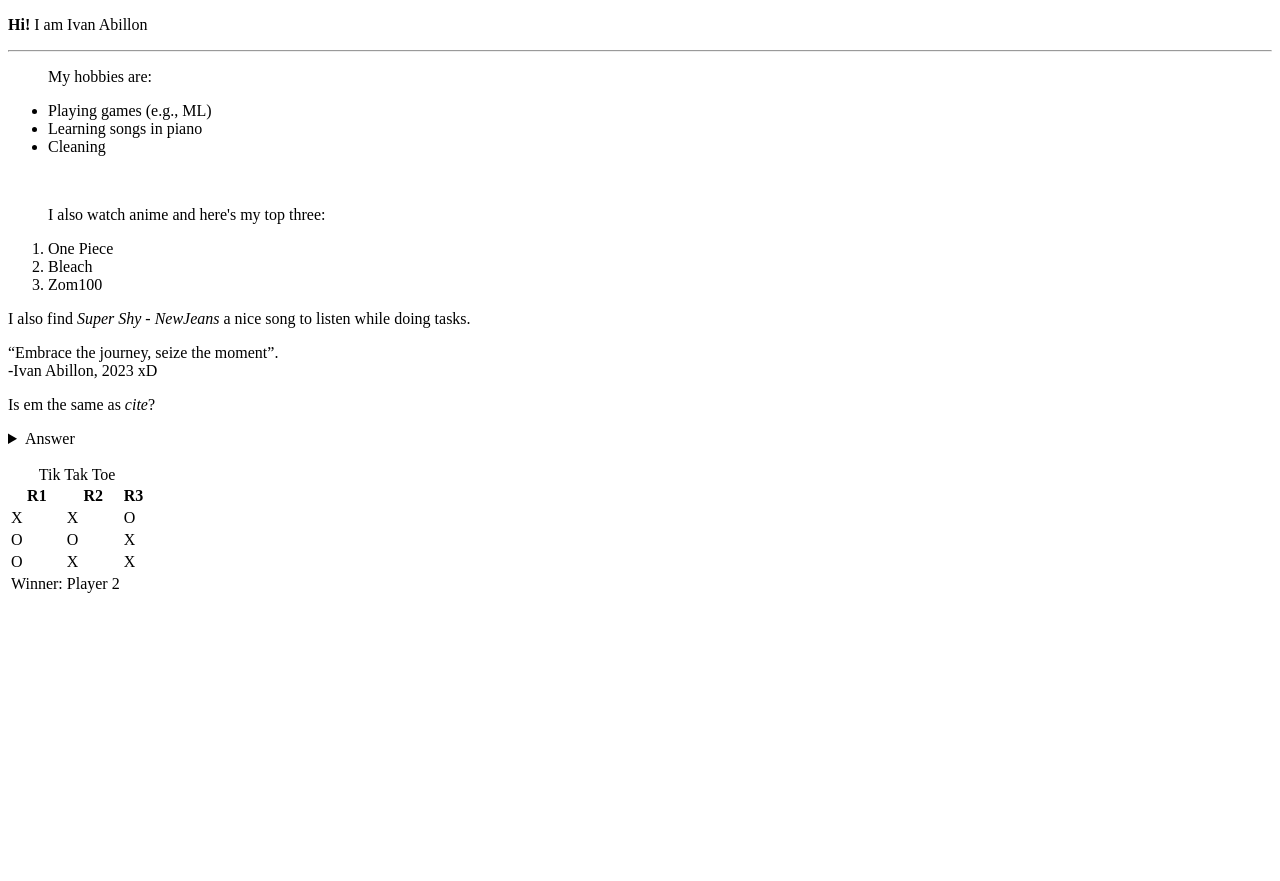
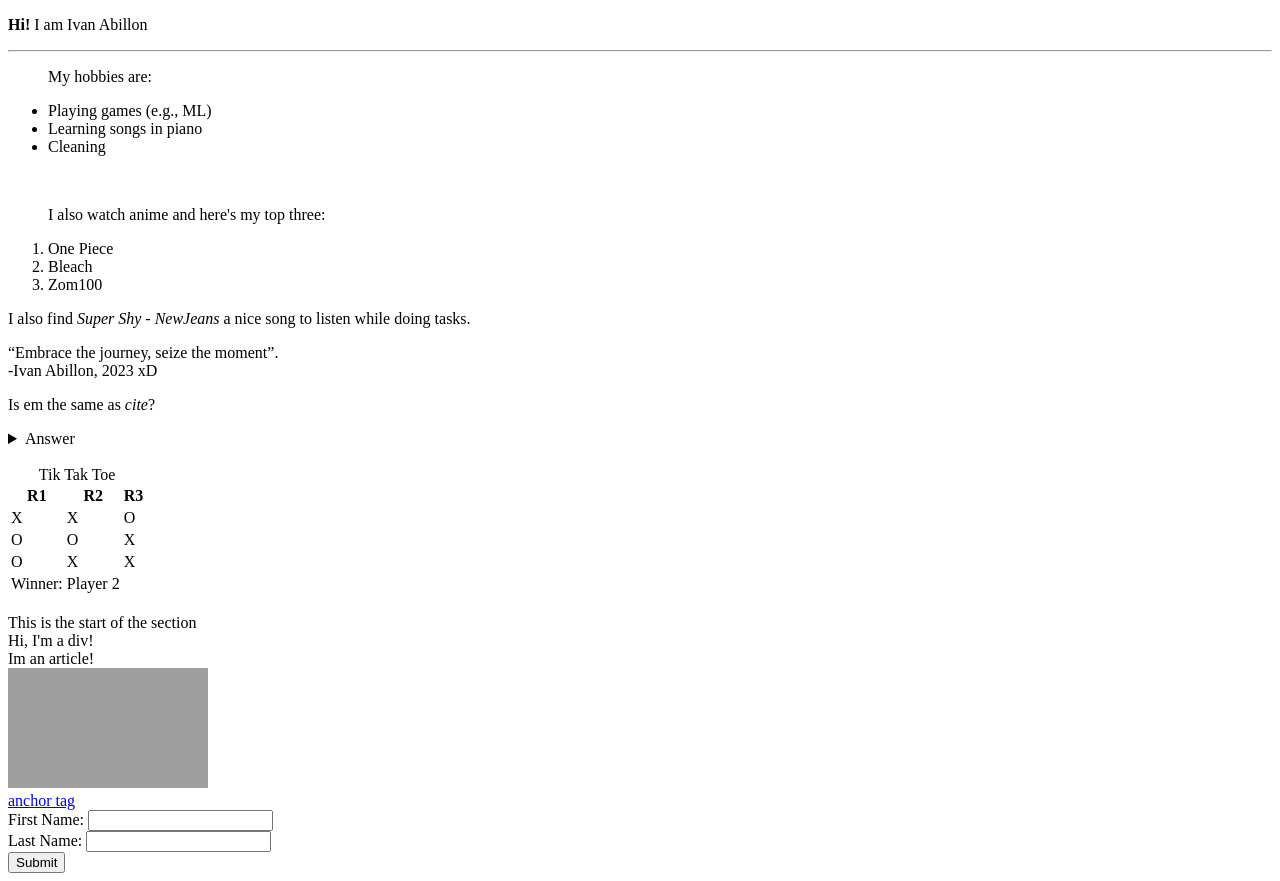
Before and after one commit to iiivannn/Abillon_S1_Activity, a plain HTML site: page index.html in a window 1280 px wide. Before the commit the page ends 800 px from the top, so only its background shows below. Drawn offline with Linux system fonts and the light colour scheme; grey boxes are pictures that could not be loaded.

Commit message:
research tags

```diff
--- a/index.html
+++ b/index.html
@@ -1,6 +1,13 @@
 <!DOCTYPE html>
 <html>
     <head>
+        <!--
+            A. meta
+                i. 1st meta means setting up the characters that the website can use upon loading
+                ii. 2nd meta means visible screen, content size, and scale or zoom
+         -->
+        <meta charset="UTF-8">
+        <meta name="viewport" content="width=device-width, initial-scale=1.0">
         <title>Session1_IvanAbillon</title>
     </head>
 
@@ -9,7 +16,7 @@
             1. strong
                 -makes text bold
          -->
-        <p>
+        <p id="home">
             <strong>Hi!</strong>
             I am Ivan Abillon
         </p>
@@ -152,6 +159,53 @@
                 </tr>
             </tfoot>
         </table>
+        <br>
 
+        <!--
+            B. section
+                -group of related content in the body
+            C. div
+                -a blank container for other HTML elements
+            D. article
+                -an independent self-contained content
+            E. img
+                -used to insert pictures/image
+            F. a or anchor
+                -acts like a hyperlink
+            G. form
+                -collect user input
+            H. label
+                -show labels
+            I. input
+                -lets the user input data
+            J. button
+                -shows a clickable button
+         -->
+
+        <section>
+            This is the start of the section
+            <div>
+                Hi, I'm a div!<br>
+            </div>
+            <article>
+                Im an article!<br>
+            </article>
+            <img src="https://www.dictionary.com/e/wp-content/uploads/2021/02/20210202_atw_stonks_800x800.png" width="200" height="120">
+            <br>
+            <a href="#home">anchor tag</a>
+        </section>
+
+        <form>
+            <label for="nameF">First Name:</label>
+            <input type="text" id="nameF">
+            <br>
+
+            <label for="nameL">Last Name:</label>
+            <input type="text" id="nameL">
+            <br>
+
+            <button type="button" onclick="alert('Submitted!')">Submit</button>
+
+        </form>
     </body>
 </html>
```
